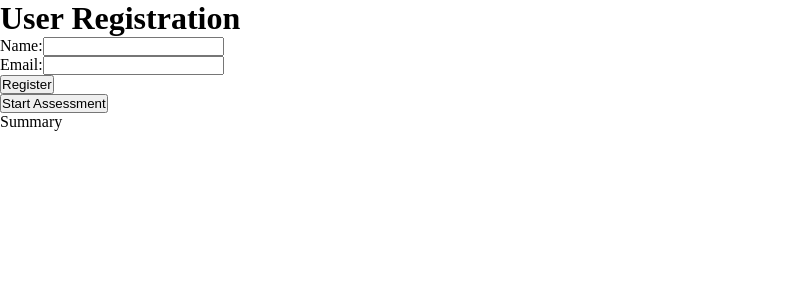
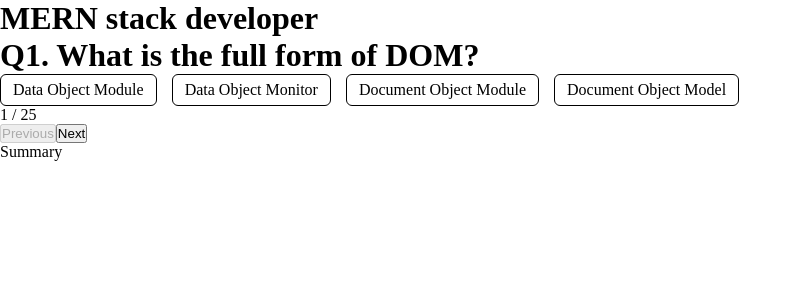
Before and after one commit to AbhayaShankar/Assessment-App, a React (Vite) app: page / in a window 1280 px wide. Shown: the top 300 px of the page, without its empty margins (0-802 px from the left). Built offline with nearby package versions, Linux system fonts and the light colour scheme.

Commit message:
starting question answers featuress

```diff
--- a/src/App.jsx
+++ b/src/App.jsx
@@ -18,10 +18,10 @@ function App() {
 
   return (
     <>
-      {user && assessment.inProgress ? (
+      {/* Change from ! */}
+      {!user && !assessment.inProgress ? (
         <>
           <Questions />
-          <SingleQuestion />
         </>
       ) : (
         <RegistrationForm />
--- a/src/components/Questions.jsx
+++ b/src/components/Questions.jsx
@@ -1,7 +1,13 @@
 import Assessment from "../assessment.json";
+import SingleQuestion from "./SingleQuestion";
 
 const Questions = () => {
-  return <div>{Assessment.assessmentName}</div>;
+  return (
+    <div>
+      <h1>{Assessment.assessmentName}</h1>
+      <SingleQuestion />
+    </div>
+  );
 };
 
 export default Questions;
--- a/src/components/SingleQuestion.jsx
+++ b/src/components/SingleQuestion.jsx
@@ -1,8 +1,12 @@
-import { useState } from "react";
+import { useEffect, useState } from "react";
 import Assessment from "../assessment.json";
 import Option from "./Option";
+import { useDispatch } from "react-redux";
+import { selectAnswer } from "../actions/action";
+import store from "../store";
 
 const SingleQuestion = () => {
+  const dispatch = useDispatch();
   const [currentQuestionIndex, setCurrentQuestionIndex] = useState(0);
 
   const handleNextQuestion = () => {
@@ -15,6 +19,14 @@ const SingleQuestion = () => {
 
   const currentQuestion = Assessment.questions[currentQuestionIndex];
 
+  const handleSelectAnswer = (questionId, answer) => {
+    dispatch(selectAnswer(questionId, answer));
+  };
+
+  useEffect(() => {
+    console.log(store.getState());
+  }, []);
+
   return (
     <div>
       <div key={currentQuestion.question}>
@@ -24,7 +36,13 @@ const SingleQuestion = () => {
         </h1>
         <div style={{ display: "flex", gap: 15 }}>
           {currentQuestion.options.map((option) => (
-            <Option key={option.name} optionText={option.name} />
+            <Option
+              onChange={() =>
+                handleSelectAnswer(currentQuestion.question, option)
+              }
+              key={option.name}
+              optionText={option.name}
+            />
           ))}
         </div>
       </div>
```
